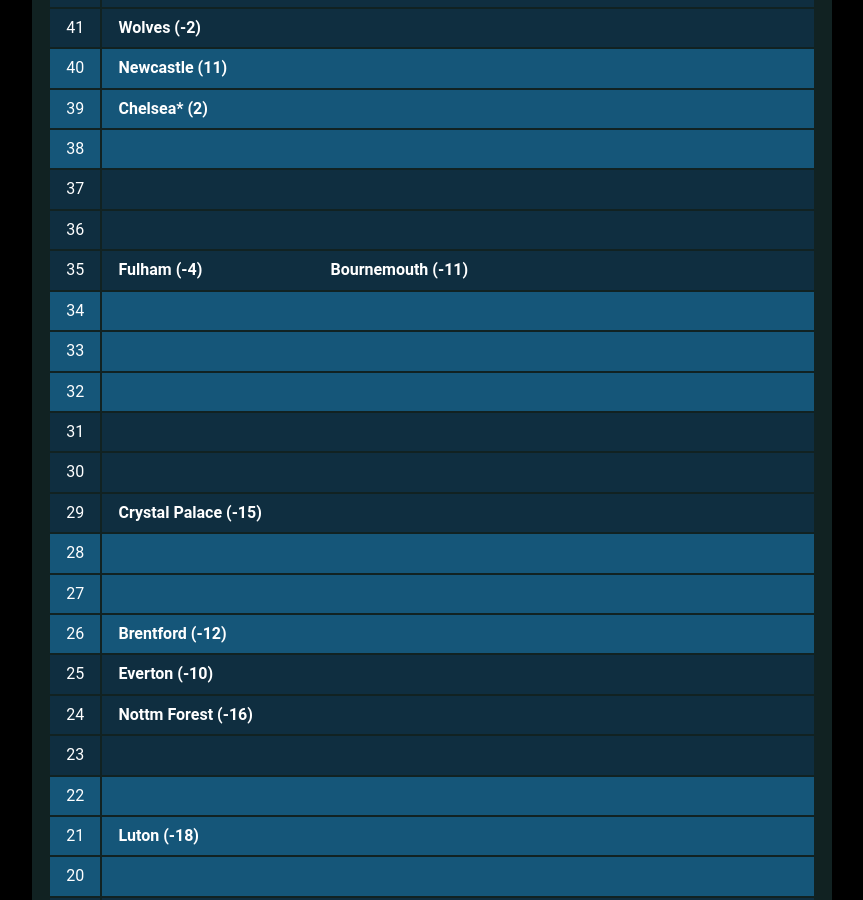
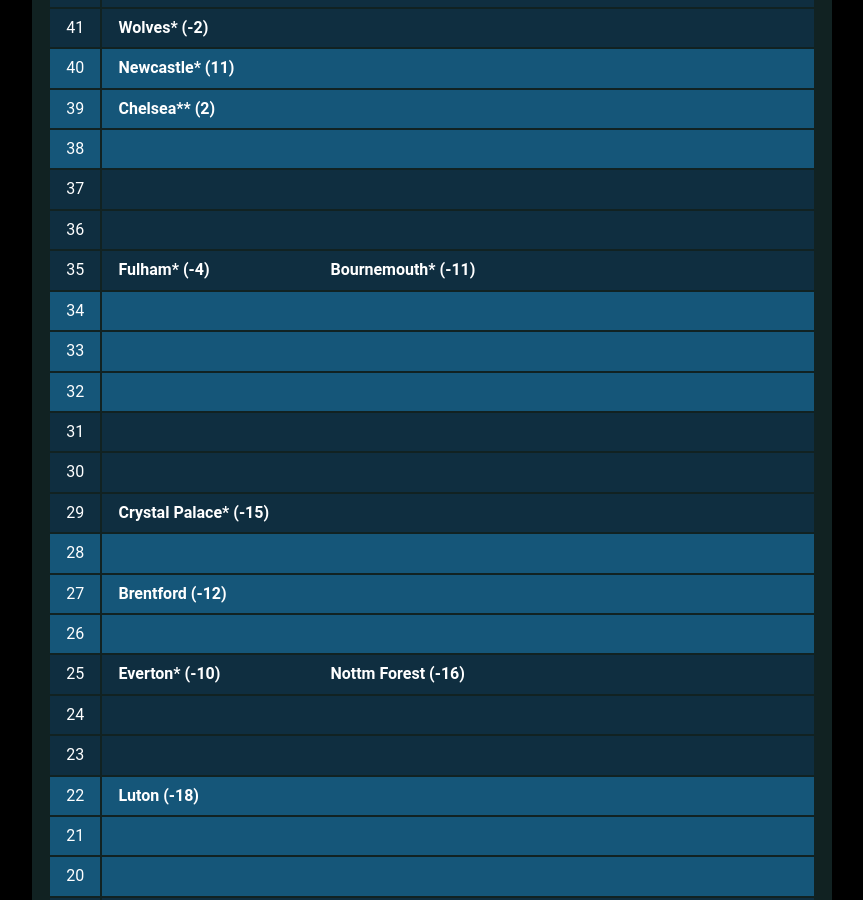
Before and after one commit to muru/muru.github.io, a Jekyll site: the page built from resources.md, in a window 1280 px wide and 900 px high, scrolled down 2406 px. Shown: the whole window, without its empty margins (208-1071 px from the left). Built offline with Jekyll 4.4.1, drawn with Linux system fonts in a browser that asks for light colours; some web fonts are replaced; some of the changed text lies outside the part shown.

Commit message:
updated cann-table: Sun 17 Mar 00:03:29 JST 2024

```diff
--- a/cann-table.html
+++ b/cann-table.html
@@ -3,14 +3,14 @@
 	<tr class="cann-row-1">
 		<td class="cann-point">64</td>
 		<td class="cann-clubs">
-			<span class="club-name">Arsenal (46)</span>
-			<span class="club-name">Liverpool (39)</span>
+			<span class="club-name">Arsenal* (46)</span>
+			<span class="club-name">Liverpool* (39)</span>
 		</td>
  	</tr>
 	<tr class="cann-row-1">
 		<td class="cann-point">63</td>
 		<td class="cann-clubs">
-			<span class="club-name">Man City (35)</span>
+			<span class="club-name">Man City* (35)</span>
 		</td>
  	</tr>
 	<tr class="cann-row-1">
@@ -51,7 +51,7 @@
 	<tr class="cann-row-2">
 		<td class="cann-point">55</td>
 		<td class="cann-clubs">
-			<span class="club-name">Aston Villa (18)</span>
+			<span class="club-name">Aston Villa* (18)</span>
 		</td>
  	</tr>
 	<tr class="cann-row-2">
@@ -62,7 +62,7 @@
 	<tr class="cann-row-2">
 		<td class="cann-point">53</td>
 		<td class="cann-clubs">
-			<span class="club-name">Tottenham* (20)</span>
+			<span class="club-name">Tottenham** (20)</span>
 		</td>
  	</tr>
 	<tr class="cann-row-1">
@@ -93,7 +93,7 @@
 	<tr class="cann-row-2">
 		<td class="cann-point">47</td>
 		<td class="cann-clubs">
-			<span class="club-name">Man Utd (0)</span>
+			<span class="club-name">Man Utd* (0)</span>
 		</td>
  	</tr>
 	<tr class="cann-row-1">
@@ -114,31 +114,31 @@
 	<tr class="cann-row-2">
 		<td class="cann-point">43</td>
 		<td class="cann-clubs">
-			<span class="club-name">West Ham (-4)</span>
+			<span class="club-name">West Ham* (-4)</span>
 		</td>
  	</tr>
 	<tr class="cann-row-2">
 		<td class="cann-point">42</td>
 		<td class="cann-clubs">
-			<span class="club-name">Brighton (6)</span>
+			<span class="club-name">Brighton* (6)</span>
 		</td>
  	</tr>
 	<tr class="cann-row-2">
 		<td class="cann-point">41</td>
 		<td class="cann-clubs">
-			<span class="club-name">Wolves (-2)</span>
+			<span class="club-name">Wolves* (-2)</span>
 		</td>
  	</tr>
 	<tr class="cann-row-1">
 		<td class="cann-point">40</td>
 		<td class="cann-clubs">
-			<span class="club-name">Newcastle (11)</span>
+			<span class="club-name">Newcastle* (11)</span>
 		</td>
  	</tr>
 	<tr class="cann-row-1">
 		<td class="cann-point">39</td>
 		<td class="cann-clubs">
-			<span class="club-name">Chelsea* (2)</span>
+			<span class="club-name">Chelsea** (2)</span>
 		</td>
  	</tr>
 	<tr class="cann-row-1">
@@ -159,8 +159,8 @@
 	<tr class="cann-row-2">
 		<td class="cann-point">35</td>
 		<td class="cann-clubs">
-			<span class="club-name">Fulham (-4)</span>
-			<span class="club-name">Bournemouth (-11)</span>
+			<span class="club-name">Fulham* (-4)</span>
+			<span class="club-name">Bournemouth* (-11)</span>
 		</td>
  	</tr>
 	<tr class="cann-row-1">
@@ -191,7 +191,7 @@
 	<tr class="cann-row-2">
 		<td class="cann-point">29</td>
 		<td class="cann-clubs">
-			<span class="club-name">Crystal Palace (-15)</span>
+			<span class="club-name">Crystal Palace* (-15)</span>
 		</td>
  	</tr>
 	<tr class="cann-row-1">
@@ -202,24 +202,24 @@
 	<tr class="cann-row-1">
 		<td class="cann-point">27</td>
 		<td class="cann-clubs">
+			<span class="club-name">Brentford (-12)</span>
 		</td>
  	</tr>
 	<tr class="cann-row-1">
 		<td class="cann-point">26</td>
 		<td class="cann-clubs">
-			<span class="club-name">Brentford (-12)</span>
 		</td>
  	</tr>
 	<tr class="cann-row-2">
 		<td class="cann-point">25</td>
 		<td class="cann-clubs">
-			<span class="club-name">Everton (-10)</span>
+			<span class="club-name">Everton* (-10)</span>
+			<span class="club-name">Nottm Forest (-16)</span>
 		</td>
  	</tr>
 	<tr class="cann-row-2">
 		<td class="cann-point">24</td>
 		<td class="cann-clubs">
-			<span class="club-name">Nottm Forest (-16)</span>
 		</td>
  	</tr>
 	<tr class="cann-row-2">
@@ -230,12 +230,12 @@
 	<tr class="cann-row-1">
 		<td class="cann-point">22</td>
 		<td class="cann-clubs">
+			<span class="club-name">Luton (-18)</span>
 		</td>
  	</tr>
 	<tr class="cann-row-1">
 		<td class="cann-point">21</td>
 		<td class="cann-clubs">
-			<span class="club-name">Luton (-18)</span>
 		</td>
  	</tr>
 	<tr class="cann-row-1">
@@ -266,14 +266,14 @@
 	<tr class="cann-row-1">
 		<td class="cann-point">15</td>
 		<td class="cann-clubs">
+			<span class="club-name">Burnley (-35)</span>
 		</td>
  	</tr>
 	<tr class="cann-row-1">
 		<td class="cann-point">14</td>
 		<td class="cann-clubs">
-			<span class="club-name">Burnley (-35)</span>
-			<span class="club-name">Sheff Utd (-50)</span>
+			<span class="club-name">Sheff Utd* (-50)</span>
 		</td>
  	</tr>
 </table>
-<span id="cann-gen-note"> Generated on Friday, 15 March 2024 at 00:02 JST.<br>* Each asterisk is a match in hand.</span>
+<span id="cann-gen-note"> Generated on Sunday, 17 March 2024 at 00:03 JST.<br>* Each asterisk is a match in hand.</span>
```
